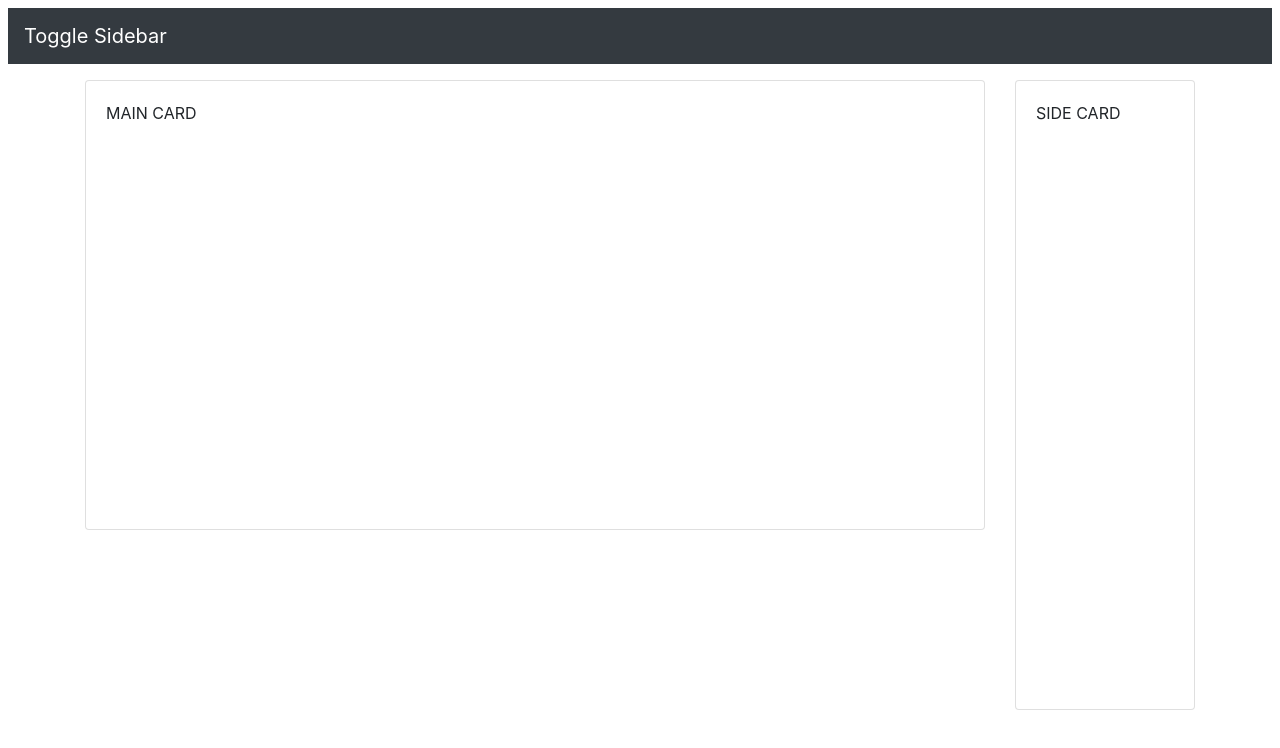
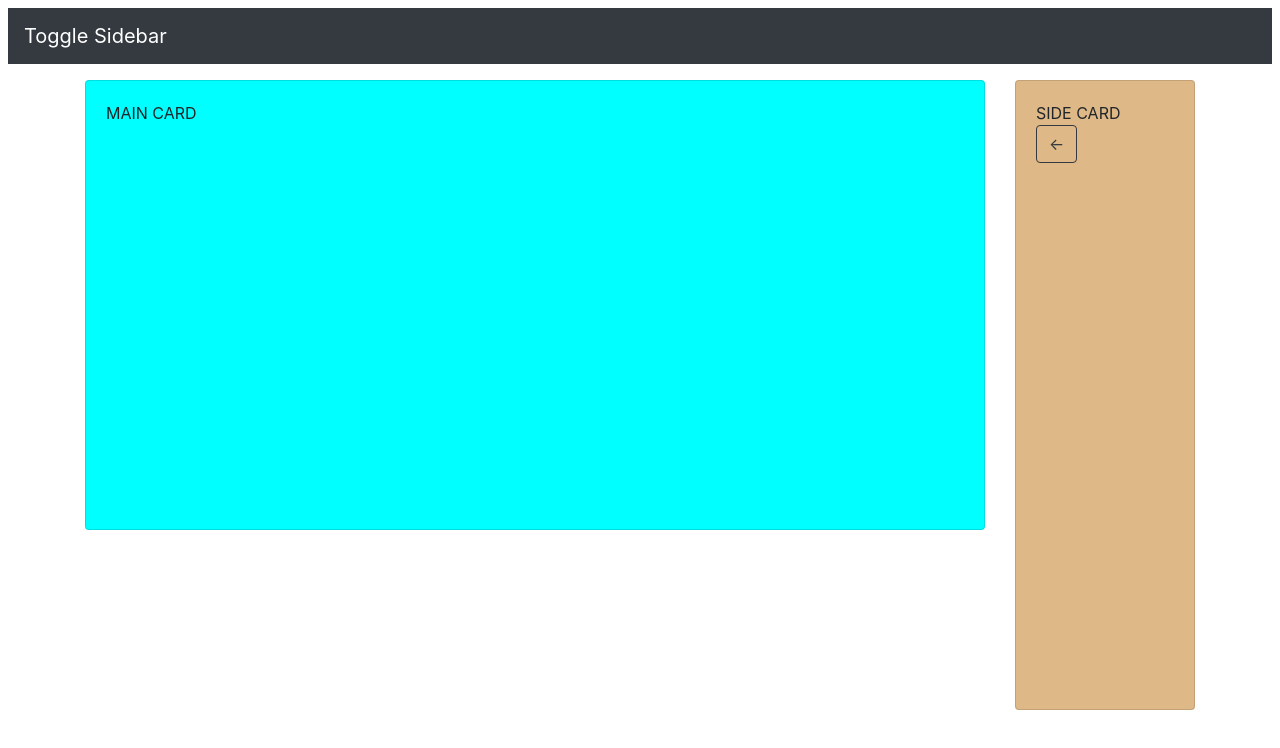
Before and after one commit to swarajlaha/frontend-challenges, a React (Create React App) app: page / in a window 1280 px wide. Shown: the top 748 px of the page. Built offline with nearby package versions, Linux system fonts and the light colour scheme.

Commit message:
implement toggle sidebar

```diff
--- a/src/toggle-sidebar/components/mainCard.js
+++ b/src/toggle-sidebar/components/mainCard.js
@@ -1,10 +1,13 @@
 import React from 'react'
 import { Card } from 'react-bootstrap'
 
-const MainCard = () => {
+const MainCard = ({ toggle }) => {
+
+  let classStyle = toggle ? 'main-card' : 'main-card-narrow'
+
   return (
     <>
-      <Card className="main-card">
+      <Card className={classStyle}>
         <Card.Body>MAIN CARD</Card.Body>
       </Card>
     </>
--- a/src/toggle-sidebar/components/sideToggle.js
+++ b/src/toggle-sidebar/components/sideToggle.js
@@ -1,11 +1,14 @@
 import React from 'react'
-import { Card } from 'react-bootstrap'
+import { Card, Button } from 'react-bootstrap'
 
-const SideToggle = () => {
+const SideToggle = ({ toggleHandler, toggle }) => {
   return (
     <>
       <Card className="side-card">
-        <Card.Body>SIDE CARD</Card.Body>
+        <Card.Body>
+          SIDE CARD <br />
+          <Button variant="outline-dark" onClick={toggleHandler}>{toggle ? '<-' : '->'}</Button>
+        </Card.Body>
       </Card>
     </>
   )
--- a/src/toggle-sidebar/containers/pageContainer.js
+++ b/src/toggle-sidebar/containers/pageContainer.js
@@ -1,19 +1,27 @@
-import React from 'react'
+import React, { useState } from 'react'
 import { Container, Row, Col } from 'react-bootstrap'
 import MainCard from '../components/mainCard'
 import SideToggle from '../components/sideToggle'
 import './style.css'
 
 const PageContainer = () => {
+
+  const [toggle, setToggle] = useState(true)
+
+  // Function to handle the toggle of sidebar.
+  const toggleHandler = () => {
+    setToggle(!toggle)
+  }
+
   return (
     <>
       <Container className="mt-3">
         <Row>
           <Col>
-            <MainCard />
+            <MainCard toggle={toggle} />
           </Col>
           <Col>
-            <SideToggle />
+            <SideToggle toggle={toggle} toggleHandler={toggleHandler} />
           </Col>
         </Row>
       </Container>
--- a/src/toggle-sidebar/containers/style.css
+++ b/src/toggle-sidebar/containers/style.css
@@ -1,12 +1,15 @@
 .main-card {
   height: 450px;
   width: 900px;
+  background-color: aqua !important;
 }
 
 .main-card-narrow {
   height: 450px;
+  background-color: aqua !important;
 }
 
 .side-card {
   height: 630px;
+  background-color: burlywood !important;
 }
```
